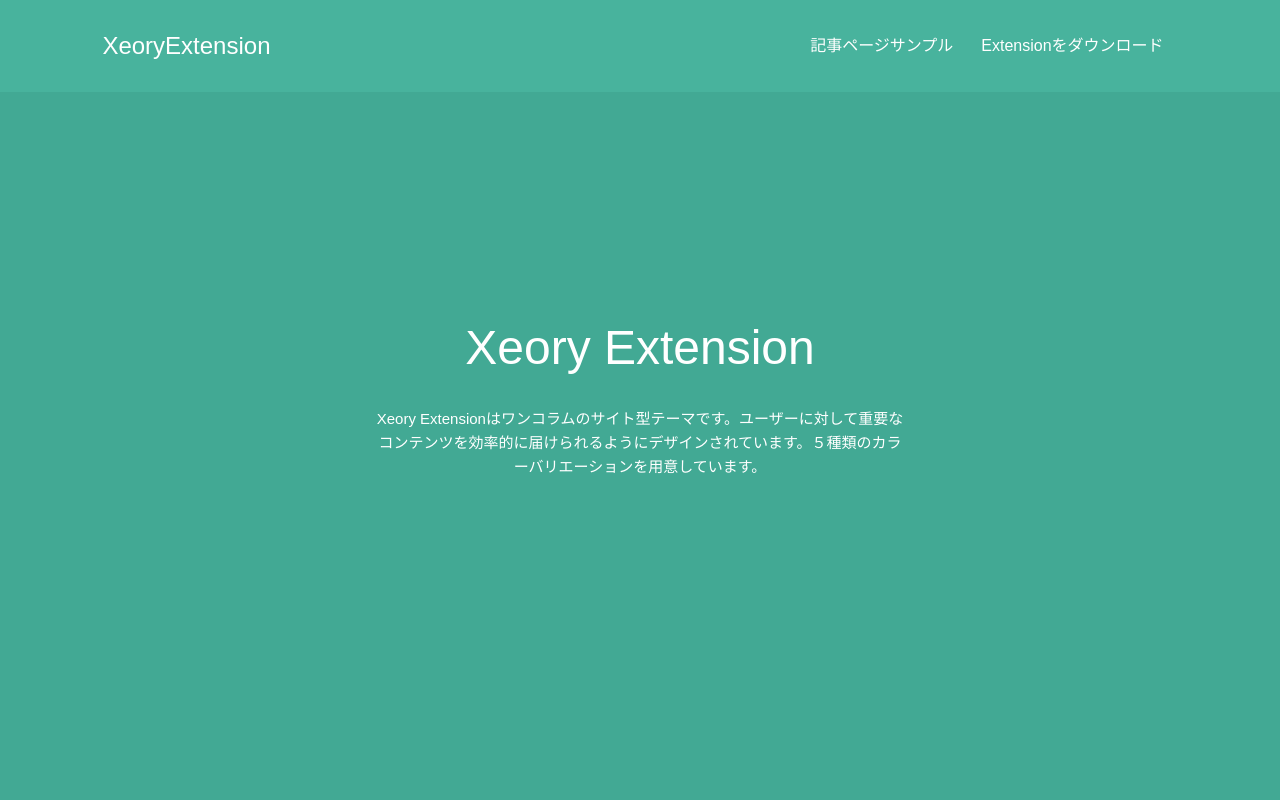
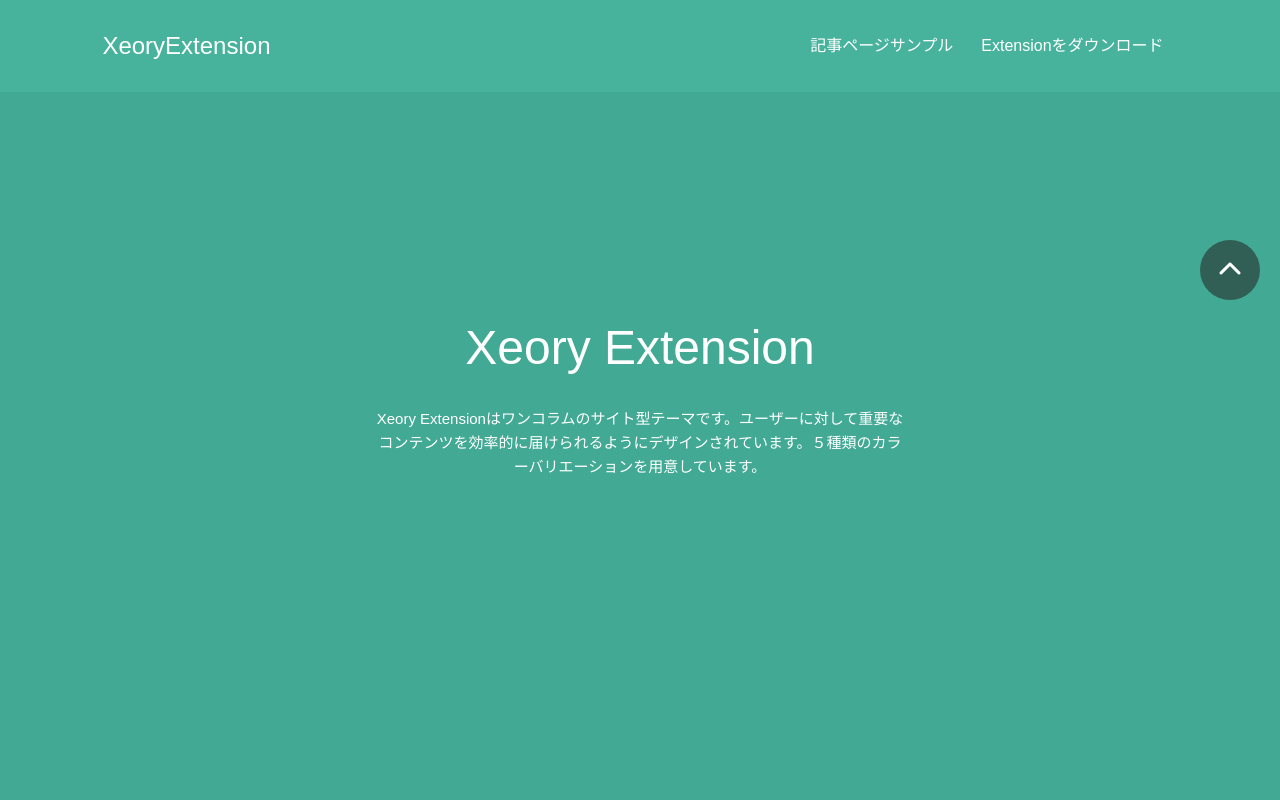
Before and after one commit to moe0820/XeoryExtention, a plain HTML site: page index.html in a window 1280 px wide. Shown: the top 800 px of the page. Drawn offline with Linux system fonts and the light colour scheme.

Commit message:
CSSの追加：TOPに戻るボタンの設置（動かし方は質問で返答待ち）、フッターにボーダーの追加

```diff
--- a/css/index.css
+++ b/css/index.css
@@ -372,10 +372,32 @@ textarea {
   width: 12%;
   height: 48px;
 }
+/* ページTOPに戻るボタン */
+.pagetop {
+  bottom: 500px;
+  right: 20px;
+  position: fixed;
+}
+.pagetop a {
+  display: block;
+  font-size: 0;
+  width: 60px;
+  height: 60px;
+  text-align: center;
+  background: #2525258e;
+  border-radius: 50%;
+  line-height: 50px;
+}
+.pagetop a i {
+  font-size: 24px;
+  color: #fff;
+  line-height: 60px;
+}
 /* フッター */
 .footer {
   background-color: #021831;
   color: #fff;
+  border-top: 10px solid #3B4552;
 }
 .site-name {
   font-size: 24px;
--- a/index.html
+++ b/index.html
@@ -237,6 +237,8 @@
   </main>
 
   <footer class="footer">
+    <!-- ページトップへ戻るボタン -->
+    <p class="pagetop" style="display: block;"><a href="#"><i class="fas fa-chevron-up"></i></a></p>
     <div class="footer-wrap">
       <p class="site-name">XeoryExtension</p>
       <div class="footer-flex">
```
